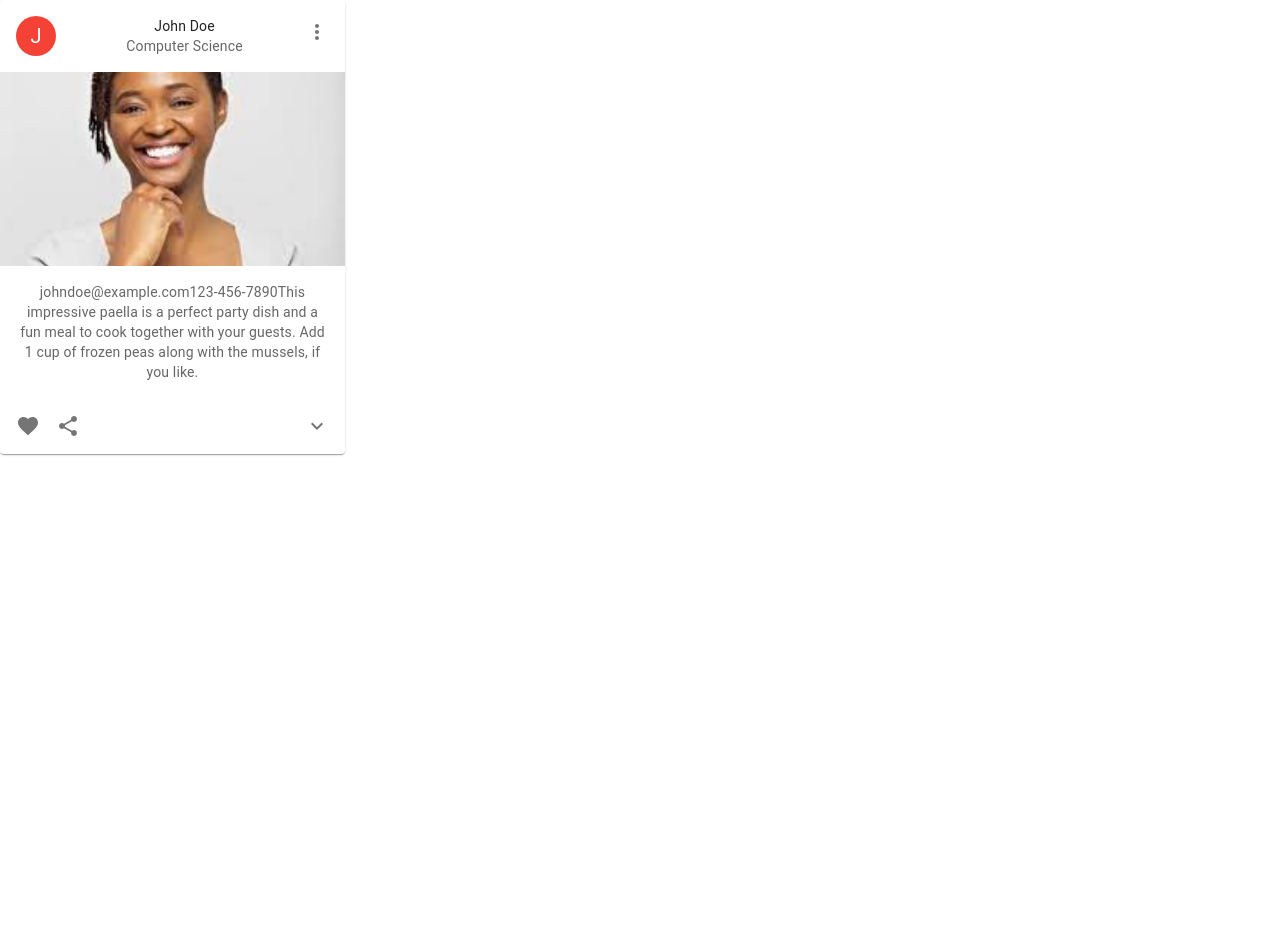
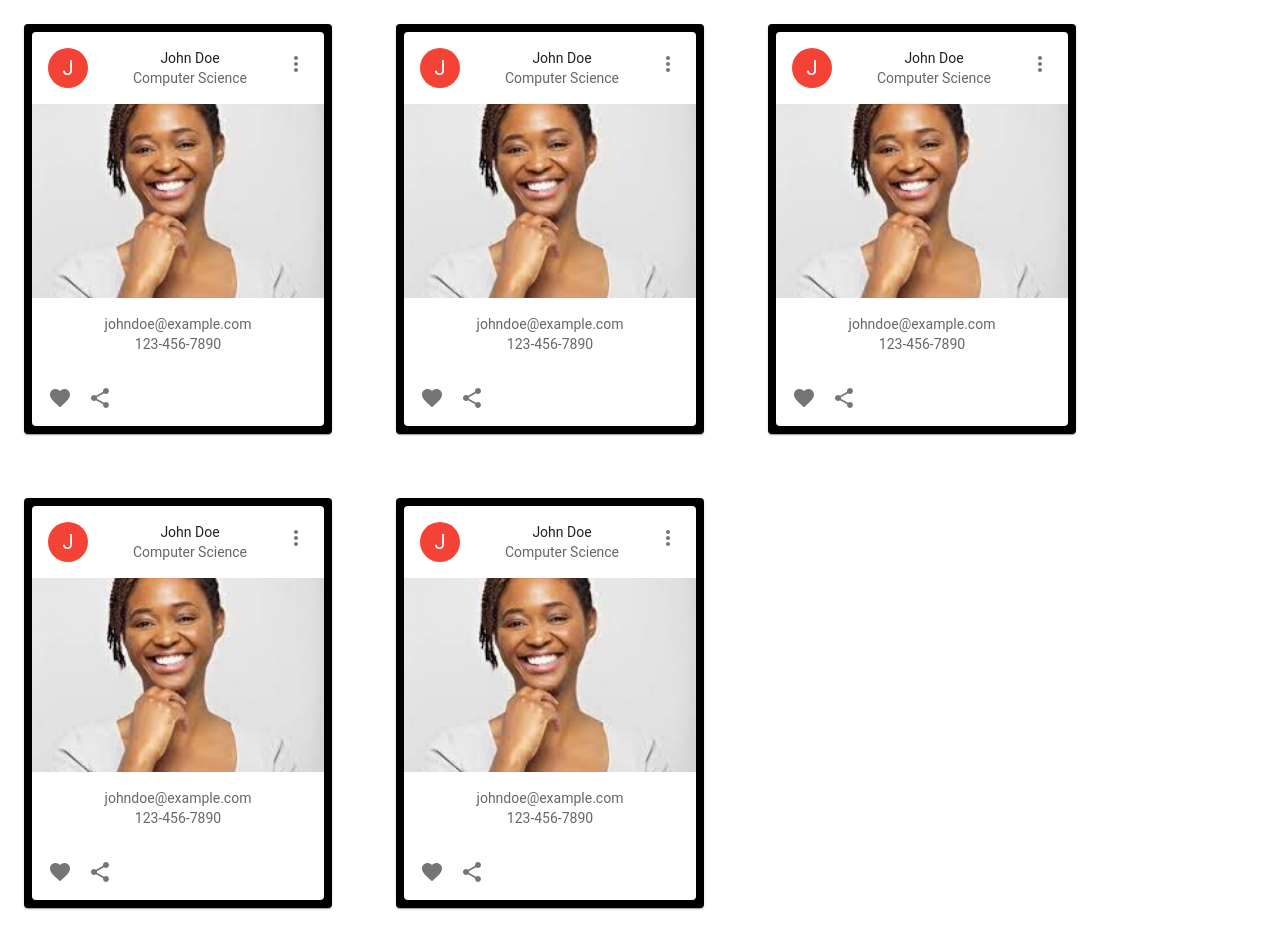
Before and after one commit to m-code-ing/student-directory-fe, a React (Create React App) app: page / in a window 1280 px wide. Before the commit the page ends 800 px from the top, so only its background shows below. Built offline with nearby package versions, Linux system fonts and the light colour scheme.

Commit message:
add theme and ThemeProvider to app componet modify student card to keep it simple

```diff
--- a/src/App.tsx
+++ b/src/App.tsx
@@ -2,16 +2,60 @@ import React from 'react'
 import './App.css'
 import StudentProfileCard from './components/StudentProfile'
 import { userProfileProps } from './components/mocks/studentProfileMock'
+import Grid from '@mui/material/Unstable_Grid2'
+import styled from '@emotion/styled'
+import { Paper, ThemeProvider, createTheme } from '@mui/material'
+import type { Theme } from '@mui/material'
 
 const { name, profilePictureUrl, email, phoneNumber, major, gpa } = userProfileProps
 
+const theme = createTheme({
+  palette: {
+    primary: {
+      main: '#90caf9',
+    },
+    secondary: {
+      main: '#f48fb1',
+    },
+  },
+  typography: {
+    fontFamily: 'Roboto',
+  },
+})
+
+const Item = styled(Paper)(({ theme }: { theme?: Theme }) => {
+  return {
+    backgroundColor: '#000',
+    padding: theme?.spacing(1),
+    textAlign: 'center',
+    color: theme?.palette.text.secondary,
+  }
+})
+
+const studens = [1, 2, 3, 4, 5]
+
 const App = (): JSX.Element => {
   return (
-    <div className="App">
-    <StudentProfileCard
-    name={name} profilePictureUrl={profilePictureUrl} email={email} phoneNumber={phoneNumber} major={major} gpa={gpa}
-    />
-    </div>
+    <ThemeProvider theme={theme}>
+      <div className="App">
+        <Grid container spacing={2}>
+          {studens.map((key, index) => (
+            <Grid xs={3} m={3} key={index}>
+              <Item>
+                <StudentProfileCard
+                  name={name}
+                  profilePictureUrl={profilePictureUrl}
+                  email={email}
+                  phoneNumber={phoneNumber}
+                  major={major}
+                  gpa={gpa}
+                />
+              </Item>
+            </Grid>
+          ))}
+        </Grid>
+      </div>
+    </ThemeProvider>
   )
 }
 
--- a/src/components/StudentProfile.tsx
+++ b/src/components/StudentProfile.tsx
@@ -1,14 +1,12 @@
 import React from 'react'
 import { Card, CardHeader, CardContent, Avatar, Typography } from '@mui/material'
-import { styled } from '@mui/material/styles'
+
 import CardMedia from '@mui/material/CardMedia'
 import CardActions from '@mui/material/CardActions'
-import Collapse from '@mui/material/Collapse'
-import IconButton, { type IconButtonProps } from '@mui/material/IconButton'
+import IconButton from '@mui/material/IconButton'
 import { red } from '@mui/material/colors'
 import FavoriteIcon from '@mui/icons-material/Favorite'
 import ShareIcon from '@mui/icons-material/Share'
-import ExpandMoreIcon from '@mui/icons-material/ExpandMore'
 import MoreVertIcon from '@mui/icons-material/MoreVert'
 
 interface StudentProfileCardProps {
@@ -20,31 +18,11 @@ interface StudentProfileCardProps {
   gpa?: number
 }
 
-interface ExpandMoreProps extends IconButtonProps {
-  expand: boolean
-}
-
-const ExpandMore = styled((props: ExpandMoreProps) => {
-  const { expand, ...other } = props
-  return <IconButton {...other} />
-})(({ theme, expand }) => ({
-  transform: !expand ? 'rotate(0deg)' : 'rotate(180deg)',
-  marginLeft: 'auto',
-  transition: theme.transitions.create('transform', {
-    duration: theme.transitions.duration.shortest
-  })
-}))
-
 const StudentProfileCard: React.FC<StudentProfileCardProps> = (props): JSX.Element => {
   const { name, email, phoneNumber, major } = props
-  const [expanded, setExpanded] = React.useState(false)
-
-  const handleExpandClick = (): void => {
-    setExpanded(!expanded)
-  }
 
   return (
-    <Card sx={{ maxWidth: 345 }}>
+    <Card>
       <CardHeader
         avatar={
           <Avatar sx={{ bgcolor: red[500] }} aria-label="recipe">
@@ -59,18 +37,13 @@ const StudentProfileCard: React.FC<StudentProfileCardProps> = (props): JSX.Eleme
         title={name}
         subheader={major}
       />
-      <CardMedia
-        component="img"
-        height="194"
-        image={props.profilePictureUrl}
-        alt="Paella dish"
-      />
+      <CardMedia component="img" height="194" image={props.profilePictureUrl} alt="Paella dish" />
       <CardContent>
         <Typography variant="body2" color="text.secondary">
-            {email}
-            { phoneNumber}
-          This impressive paella is a perfect party dish and a fun meal to cook together with your
-          guests. Add 1 cup of frozen peas along with the mussels, if you like.
+          {email}
+        </Typography>
+        <Typography variant="body2" color="text.secondary">
+          {phoneNumber}
         </Typography>
       </CardContent>
       <CardActions disableSpacing>
@@ -80,42 +53,7 @@ const StudentProfileCard: React.FC<StudentProfileCardProps> = (props): JSX.Eleme
         <IconButton aria-label="share">
           <ShareIcon />
         </IconButton>
-        <ExpandMore
-          expand={expanded}
-          onClick={handleExpandClick}
-          aria-expanded={expanded}
-          aria-label="show more"
-        >
-          <ExpandMoreIcon />
-        </ExpandMore>
       </CardActions>
-      <Collapse in={expanded} timeout="auto" unmountOnExit>
-        <CardContent>
-          <Typography paragraph>Method:</Typography>
-          <Typography paragraph>
-            Heat 1/2 cup of the broth in a pot until simmering, add saffron and set aside for 10
-            minutes.
-          </Typography>
-          <Typography paragraph>
-            Heat oil in a (14- to 16-inch) paella pan or a large, deep skillet over medium-high
-            heat. Add chicken, shrimp and chorizo, and cook, stirring occasionally until lightly
-            browned, 6 to 8 minutes. Transfer shrimp to a large plate and set aside, leaving chicken
-            and chorizo in the pan. Add pimentón, bay leaves, garlic, tomatoes, onion, salt and
-            pepper, and cook, stirring often until thickened and fragrant, about 10 minutes. Add
-            saffron broth and remaining 4 1/2 cups chicken broth; bring to a boil.
-          </Typography>
-          <Typography paragraph>
-            Add rice and stir very gently to distribute. Top with artichokes and peppers, and cook
-            without stirring, until most of the liquid is absorbed, 15 to 18 minutes. Reduce heat to
-            medium-low, add reserved shrimp and mussels, tucking them down into the rice, and cook
-            again without stirring, until mussels have opened and rice is just tender, 5 to 7
-            minutes more. (Discard any mussels that don&apos;t open.)
-          </Typography>
-          <Typography>
-            Set aside off of the heat to let rest for 10 minutes, and then serve.
-          </Typography>
-        </CardContent>
-      </Collapse>
     </Card>
   )
 }
```
